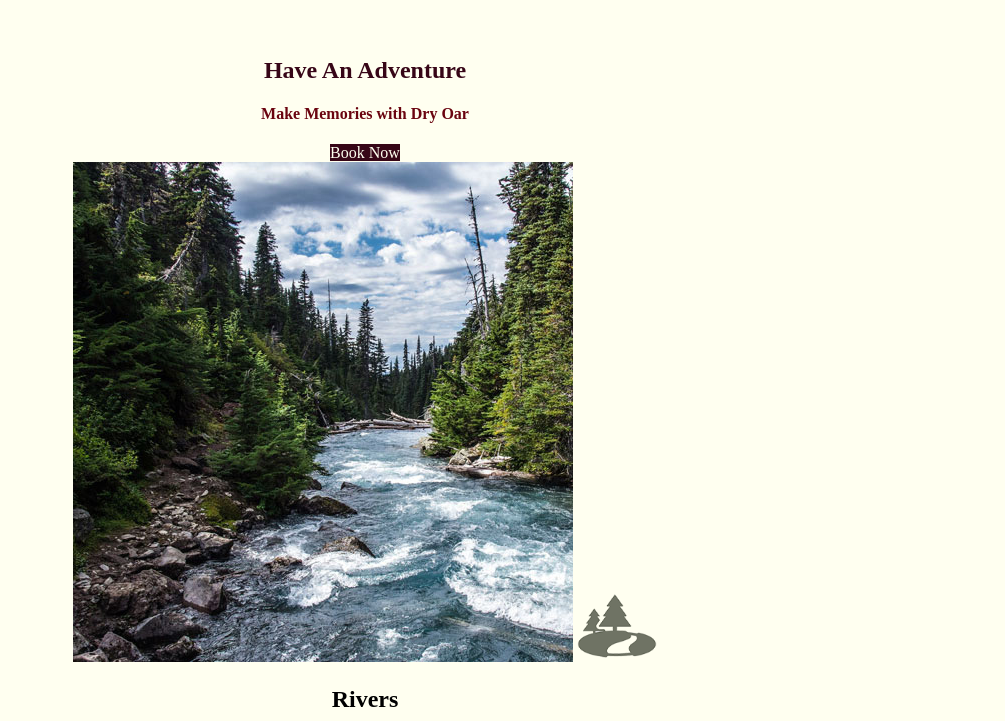
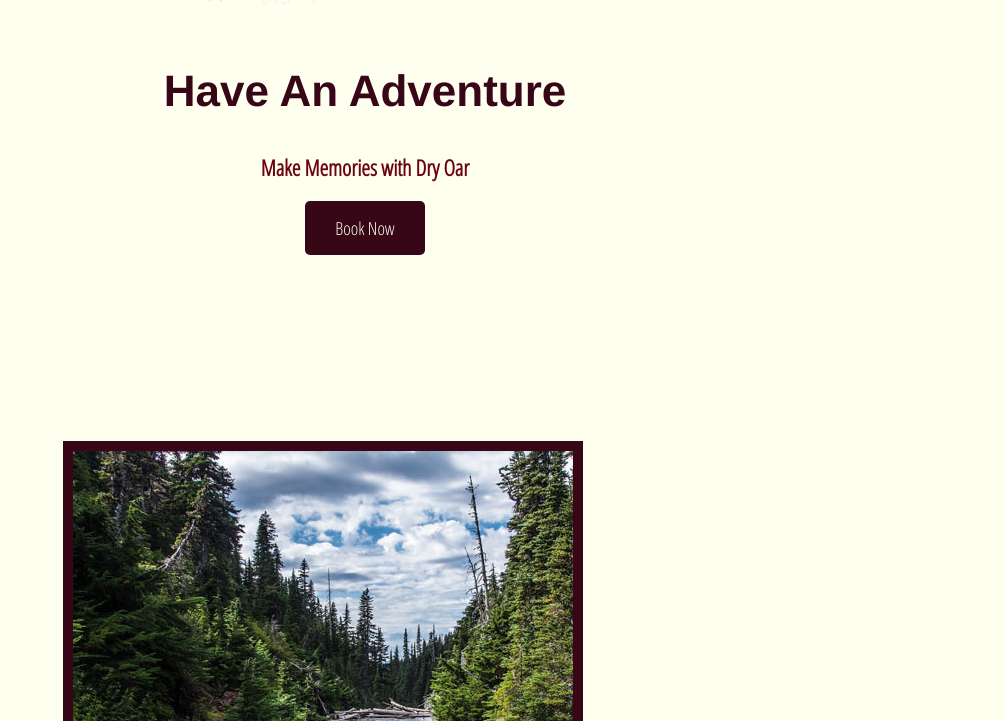
Before and after one commit to Nashtaters/Nashtaters.github.io, a plain HTML site: page wwr/index.html in a window 1280 px wide. Shown: the part 919-1640 px from the top of the page, without its empty margins (275-1280 px from the left). Drawn offline with Linux system fonts and the light colour scheme; a web font is replaced by a local one.

Commit message:
Fonts and Spacing

```diff
--- a/wwr/styles/style.css
+++ b/wwr/styles/style.css
@@ -1,15 +1,35 @@
+@import url('https://fonts.googleapis.com/css2?family=Birthstone&family=Open+Sans+Condensed:wght@300&display=swap');
+
 body {
     background-color: ivory;
+    font-family: "Open Sans Condensed", Helvetica, sans-serif;
+    font-size: 22px;
+    margin: 0;
+    padding: 0;
+}
+
+#content {
+    max-width: 1600px;
+    margin: 0 auto;
 }
 
 header {
     background-color: darkslategrey;
 }
 
+#logo_link {
+    padding-top: 5px;
+}
+
+.logo {
+    width: 80px;
+}
+
 nav a {
     text-align: center;
     color: white;
     text-decoration: none;
+    padding: 35px;
 }
 
 nav a:hover {
@@ -17,18 +37,37 @@ nav a:hover {
     color: #F48C06;
 }
 
+#hero-img {
+    width: 100%;
+}
+
+#hero-msg h1 {
+    text-align: center;
+}
+
 .home-title {
     color: #370617;
+    font-family: Birthstone, Helvetica, sans-serif;
+    font-size: 2em;
+    margin-top: 10px;
 }
 
-h4 {
-    color: #6A040F;
+#hero-msg h4 {
+    text-align: center;
+}
+
+.button-box {
+    text-align: center;
 }
 
 .book, .join {
     background-color: #370617;
     color: ivory;
     text-decoration: none;
+    font-size: 18px;
+    padding: 15px 30px;
+    margin-top: 50px;
+    border-radius: 5px;
 }
 
 .book:hover, .join:hover {
@@ -36,12 +75,25 @@ h4 {
     color: #370617;
 }
 
-.msg h2 {
-    color: #F48C06;
+main section {
+    text-align: center;
 }
 
-.msg p {
-    color: goldenrod;
+main section img {
+    box-sizing: border-box;
+}
+
+.rivers-card, .camping-card, .rapids-card {
+    margin: 200px 0;
+}
+
+.card-img {
+    border: 10px solid #370617;
+}
+
+.icon {
+    width: 80px;
+    padding-top: 10px;
 }
 
 #background {
@@ -51,15 +103,38 @@ h4 {
 
 .msg {
     background-color: #370617;
+    line-height: 1.5em;
+    padding: 35px;
+}
+
+.msg h2 {
+    color: #F48C06;
+    font-family: Birthstone, Helvetica, sans-serif;
+}
+
+.msg p {
+    color: goldenrod;
+    font-size: .8em;
+    padding-bottom: 15px;
+}
+
+h2 {
+    margin: 0;
+}
+
+h4 {
+    color: #6A040F;
 }
 
 footer {
     background-color: darkslategrey;
+    padding: 25px 50px;
+    margin-top: 200px;
 }
 
 footer h3 {
     color: ivory;
-    text-decoration: underline;
+    text-decoration: none;
 }
 
 footer a {
@@ -72,36 +147,6 @@ footer a:hover {
     text-decoration: underline;
 }
 
-
-#content {
-    max-width: 1600px;
-    margin: 0 auto;
+footer.social img {
+    padding-top: 15px;
 }
-
-#hero-msg h1 {
-    text-align: center;
-}
-
-#hero-msg h4 {
-    text-align: center;
-}
-
-.button-box {
-    text-align: center;
-}
-
-main section {
-    text-align: center;
-}
-
-.logo {
-    width: 80px;
-}
-
-.icon {
-    width: 80px;
-}
-
-#hero-img {
-    width: 100%;
-}
```
